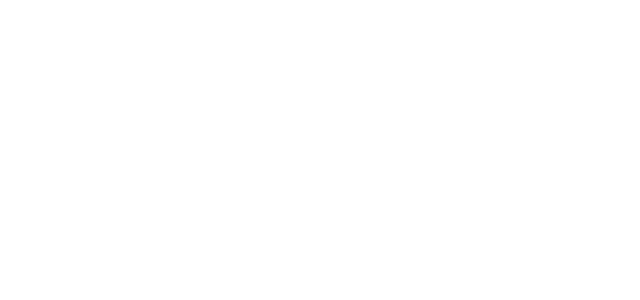
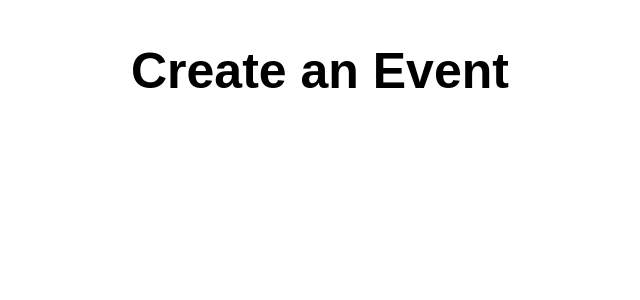
Before and after one commit to DarshGupta16/real-world-nuxt, a Nuxt app: page /create in a window 1280 px wide. Before the commit this address had no page. Shown: the top 300 px of the page, without its empty margins (279-919 px from the left). Built offline with nearby package versions, Linux system fonts and the light colour scheme.

Commit message:
Adding Create Vue file

```diff
--- /dev/null
+++ b/pages/create.vue
@@ -0,0 +1,5 @@
+<template>
+  <div>
+    <h1>Create an Event</h1>
+  </div>
+</template>
```
